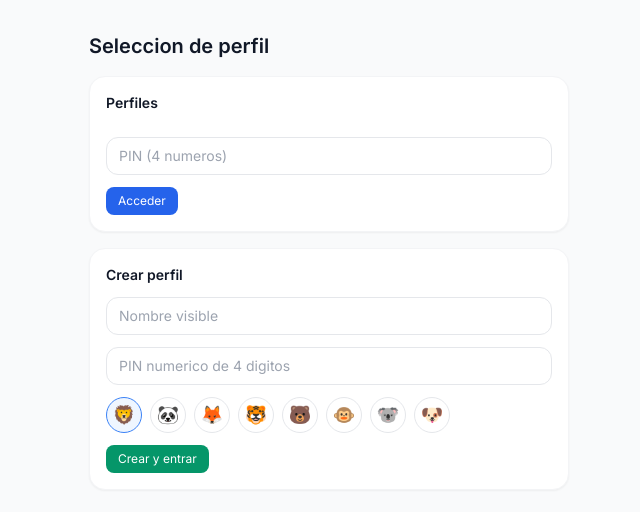
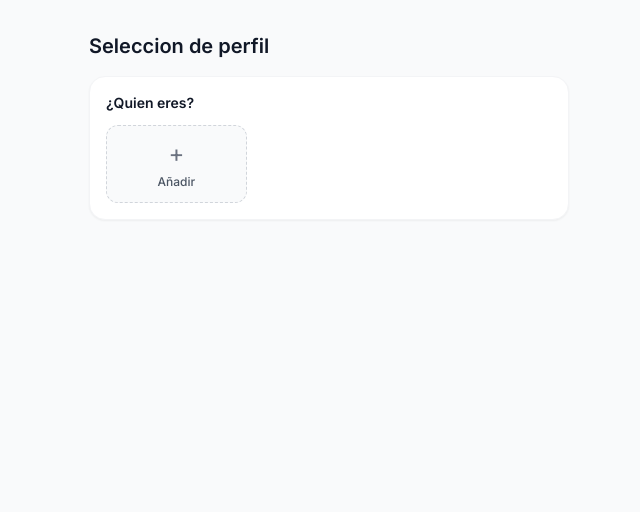
Before and after one commit to MarcosCl98/dieta, a Next.js app: page / in a window 1280 px wide. Shown: the top 512 px of the page, without its empty margins (311-951 px from the left). Built offline with nearby package versions, Linux system fonts and the light colour scheme.

Commit message:
Add smooth iOS-style transitions for profile and onboarding steps

```diff
--- a/app/page.tsx
+++ b/app/page.tsx
@@ -75,9 +75,17 @@ export default function HomePage() {
   const [editingName, setEditingName] = useState('')
   const [editingPin, setEditingPin] = useState('')
   const [editingAvatar, setEditingAvatar] = useState(AVATAR_OPTIONS[0])
+  const [showCreateProfile, setShowCreateProfile] = useState(false)
+  const [screenVisible, setScreenVisible] = useState(false)
 
   const date = todayISO()
   const month = monthISO()
+
+  useEffect(() => {
+    setScreenVisible(false)
+    const timer = setTimeout(() => setScreenVisible(true), 20)
+    return () => clearTimeout(timer)
+  }, [activeProfile?.id, loginProfileId, showCreateProfile])
 
   const scheduleKey = dayType === 'descanso' || dayType === 'cardio' ? 'main' : schedule
   const dayData = DIET_DATA[dayType][scheduleKey]
@@ -265,6 +273,7 @@ export default function HomePage() {
     setProfileName('')
     setProfilePin('')
     setLoginPin('')
+    setShowCreateProfile(false)
   }
 
   function handleLogin() {
@@ -332,12 +341,14 @@ export default function HomePage() {
   if (!activeProfile) {
     return (
       <div className="min-h-screen bg-gray-50 dark:bg-gray-950">
-        <div className="max-w-lg mx-auto px-4 py-8 space-y-4">
+        <div className={`max-w-lg mx-auto px-4 py-8 space-y-4 transition-all duration-300 ease-out ${
+          screenVisible ? 'opacity-100 translate-y-0' : 'opacity-0 translate-y-2'
+        }`}>
           <h1 className="text-xl font-semibold text-gray-900 dark:text-gray-100">Seleccion de perfil</h1>
 
           <div className="bg-white dark:bg-gray-900 border border-gray-100 dark:border-gray-800 rounded-2xl p-4 shadow-sm space-y-3">
-            <h2 className="text-sm font-semibold text-gray-900 dark:text-gray-100">Perfiles</h2>
-            <div className="grid grid-cols-2 gap-3">
+            <h2 className="text-sm font-semibold text-gray-900 dark:text-gray-100">¿Quien eres?</h2>
+            <div className="grid grid-cols-3 gap-3">
               {profiles.map((p) => (
                 <button
                   key={p.id}
@@ -349,10 +360,28 @@ export default function HomePage() {
                   }`}
                 >
                   <div className="text-2xl mb-1">{p.avatar}</div>
-                  <div className="text-sm font-medium text-gray-900 dark:text-white">{p.name}</div>
+                  <div className="text-xs font-medium text-gray-900 dark:text-white truncate">{p.name}</div>
                 </button>
               ))}
+              <button
+                onClick={() => {
+                  setShowCreateProfile(true)
+                  setEditingProfileId(null)
+                  setAuthError(null)
+                }}
+                className="rounded-xl border border-dashed border-gray-300 dark:border-gray-700 p-3 text-center bg-gray-50 dark:bg-gray-800/30 hover:bg-gray-100 dark:hover:bg-gray-800/60 transition-colors"
+              >
+                <div className="text-2xl mb-1 text-gray-500">+</div>
+                <div className="text-xs font-medium text-gray-600 dark:text-gray-300">Añadir</div>
+              </button>
             </div>
+          </div>
+
+          <div className={`transition-all duration-300 ease-out ${
+            loginProfileId ? 'max-h-40 opacity-100 translate-y-0' : 'max-h-0 opacity-0 -translate-y-1 overflow-hidden'
+          }`}>
+            <div className="bg-white dark:bg-gray-900 border border-gray-100 dark:border-gray-800 rounded-2xl p-4 shadow-sm space-y-3">
+              <h2 className="text-sm font-semibold text-gray-900 dark:text-gray-100">Introduce tu PIN</h2>
               <input
                 value={loginPin}
                 onChange={(e) => setLoginPin(e.target.value.replace(/\D/g, '').slice(0, 4))}
@@ -363,7 +392,11 @@ export default function HomePage() {
                 Acceder
               </button>
             </div>
+          </div>
 
+          <div className={`transition-all duration-300 ease-out ${
+            showCreateProfile || editingProfileId ? 'max-h-[520px] opacity-100 translate-y-0' : 'max-h-0 opacity-0 -translate-y-1 overflow-hidden'
+          }`}>
             <div className="bg-white dark:bg-gray-900 border border-gray-100 dark:border-gray-800 rounded-2xl p-4 shadow-sm space-y-3">
               <h2 className="text-sm font-semibold text-gray-900 dark:text-gray-100">{editingProfileId ? 'Editar perfil' : 'Crear perfil'}</h2>
             <input
@@ -407,9 +440,14 @@ export default function HomePage() {
                 </button>
               </div>
             ) : (
+              <div className="flex gap-2">
                 <button onClick={handleCreateProfile} className="text-xs px-3 py-1.5 rounded-lg bg-emerald-600 text-white hover:bg-emerald-700 transition-colors">
                   Crear y entrar
                 </button>
+                <button onClick={() => setShowCreateProfile(false)} className="text-xs px-3 py-1.5 rounded-lg bg-gray-100 text-gray-600 dark:bg-gray-800 dark:text-gray-300">
+                  Cancelar
+                </button>
+              </div>
             )}
             {profiles.length > 0 && (
               <div className="pt-2 border-t border-gray-100 dark:border-gray-800 space-y-1">
@@ -426,6 +464,7 @@ export default function HomePage() {
               </div>
             )}
             </div>
+          </div>
           {authError && (
             <div className="text-sm text-red-700 dark:text-red-300 bg-red-50 dark:bg-red-900/20 border border-red-200 dark:border-red-800 rounded-xl px-4 py-3 leading-relaxed">
               {authError}
@@ -439,15 +478,17 @@ export default function HomePage() {
   if (!activeProfile.plan) {
     return (
       <div className="min-h-screen bg-gray-50 dark:bg-gray-950">
-        <div className="max-w-lg mx-auto px-4 py-8 space-y-4">
+        <div className={`max-w-lg mx-auto px-4 py-8 space-y-4 transition-all duration-300 ease-out ${
+          screenVisible ? 'opacity-100 translate-y-0' : 'opacity-0 translate-y-2'
+        }`}>
           <div className="flex items-center justify-between">
             <h1 className="text-xl font-semibold text-gray-900 dark:text-gray-100">{activeProfile.avatar} {activeProfile.name}</h1>
             <button onClick={logout} className="text-xs text-gray-500 hover:text-gray-700">Cambiar perfil</button>
           </div>
-          <div className="bg-gray-900 border border-gray-700 rounded-2xl p-4 shadow-sm space-y-4">
-            <h2 className="text-sm font-semibold text-white">Configuracion inicial</h2>
-            <p className="text-xs text-gray-200">
-              Completa tus datos para calcular tus kcal y macros objetivo segun tu meta.
+          <div className="bg-gradient-to-b from-gray-900 to-gray-800 border border-gray-700 rounded-3xl p-5 shadow-sm space-y-4">
+            <h2 className="text-base font-semibold text-white">Configuracion inicial</h2>
+            <p className="text-xs text-gray-200 leading-relaxed">
+              Estos datos se usan para calcular tu gasto calorico, tu objetivo diario de kcal y tus macros.
             </p>
             <div className="grid grid-cols-2 gap-2">
               <label className="text-xs text-white">
@@ -481,8 +522,13 @@ export default function HomePage() {
                 <select value={planForm.goal} onChange={(e) => setPlanForm((p) => ({ ...p, goal: e.target.value as GoalType }))} className="mt-1 w-full rounded-xl border border-gray-600 bg-gray-800 px-3 py-2 text-sm text-white"><option value="loss">Perder grasa</option><option value="gain">Ganar musculo</option><option value="maintain">Mantener</option></select>
               </label>
             </div>
+            <div className="rounded-xl bg-gray-800/70 border border-gray-700 px-3 py-2 text-[11px] text-gray-200 leading-relaxed">
+              <p><span className="font-semibold text-white">Actividad baja:</span> 0-2 entrenos/semana o vida muy sedentaria.</p>
+              <p><span className="font-semibold text-white">Actividad media:</span> 3-4 entrenos/semana y actividad normal.</p>
+              <p><span className="font-semibold text-white">Actividad alta:</span> 5-7 entrenos/semana o trabajo fisico.</p>
+            </div>
             <p className="text-xs text-gray-300">
-              Esta configuracion define tus kcal objetivo y tus macros personalizados del perfil.
+              Se calculara automaticamente: kcal objetivo, proteina, carbohidratos y grasas.
             </p>
             <button onClick={handleSavePlan} className="text-xs px-3 py-1.5 rounded-lg bg-blue-600 text-white hover:bg-blue-700 transition-colors">Guardar objetivo y continuar</button>
           </div>
@@ -504,7 +550,9 @@ export default function HomePage() {
 
   return (
     <div className="min-h-screen bg-gray-50 dark:bg-gray-950">
-      <div className="max-w-lg mx-auto px-4 py-6 space-y-4">
+      <div className={`max-w-lg mx-auto px-4 py-6 space-y-4 transition-all duration-300 ease-out ${
+        screenVisible ? 'opacity-100 translate-y-0' : 'opacity-0 translate-y-2'
+      }`}>
         <div className="flex items-center justify-between">
           <div>
             <h1 className="text-xl font-semibold text-gray-900 dark:text-gray-100">{activeProfile.avatar} {activeProfile.name}</h1>
```
Lines whose indentation alone changed are shown as unchanged.
